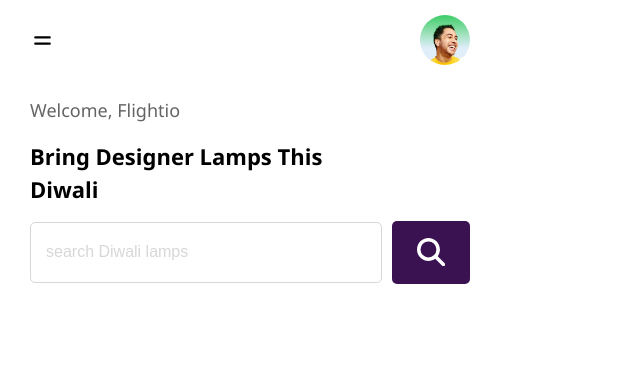
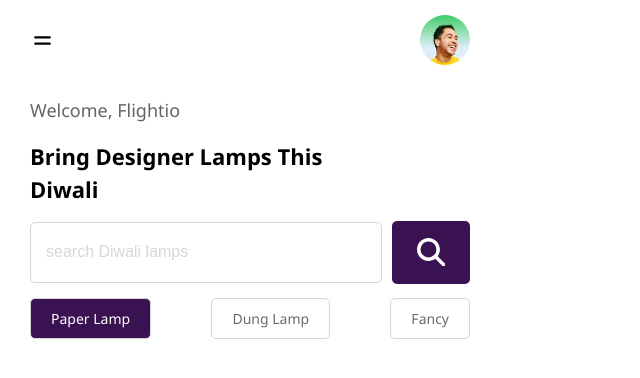
Before and after one commit to MahshadOliaie/Flightio-Assesment, a React (Vite) app: page / in a window 1280 px wide. Shown: the top 378 px of the page, without its empty margins (0-640 px from the left). Built offline with nearby package versions, Linux system fonts and the light colour scheme.

Commit message:
add filter bar component

```diff
--- /dev/null
+++ b/src/components/FilterBar/FilterBar.jsx
@@ -0,0 +1,15 @@
+import CSS from './filterBar.module.css'
+
+function FilterBar(){
+    return(
+        <>
+        <div className={CSS.filterBar}>
+            <p className={`${CSS.filterBtn} ${CSS.activeBtn}`}>Paper Lamp</p>
+            <p className={CSS.filterBtn}>Dung Lamp</p>
+            <p className={CSS.filterBtn}>Fancy</p>
+        </div>
+        </>
+    )
+}
+
+export default FilterBar
--- /dev/null
+++ b/src/components/FilterBar/filterBar.module.css
@@ -0,0 +1,23 @@
+
+
+.filterBar{
+    display: flex;
+    align-items: center;
+    justify-content: space-between;
+    width: 100%;
+    padding: 0 6%;
+
+}
+
+.filterBtn{
+    border: 1px solid rgb(215, 215, 215);
+    color: rgb(107, 107, 107);
+    padding: 10px 20px;
+    font-size: 14px;
+    border-radius: 5px;
+}
+
+.activeBtn{
+    background-color: #3A1151;
+    color: white;
+}
--- a/src/components/HomePage/HomePage.jsx
+++ b/src/components/HomePage/HomePage.jsx
@@ -1,3 +1,4 @@
+import FilterBar from '../FilterBar/FilterBar'
 import Header from '../Header/Header'
 import SearchBar from '../SearchBar/SearchBar'
 import CSS from './homePage.module.css'
@@ -12,6 +13,7 @@ function HomePage() {
             </div>
 
             <SearchBar />
+            <FilterBar />
         </>
     )
 }
```
